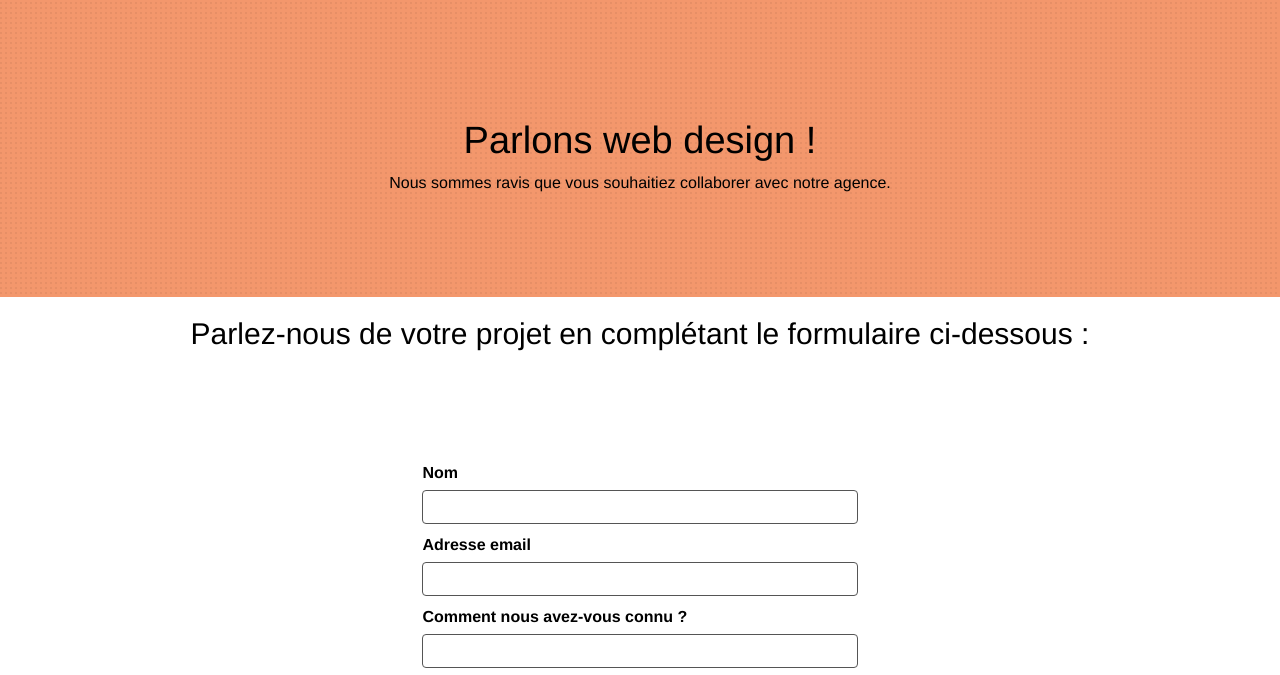
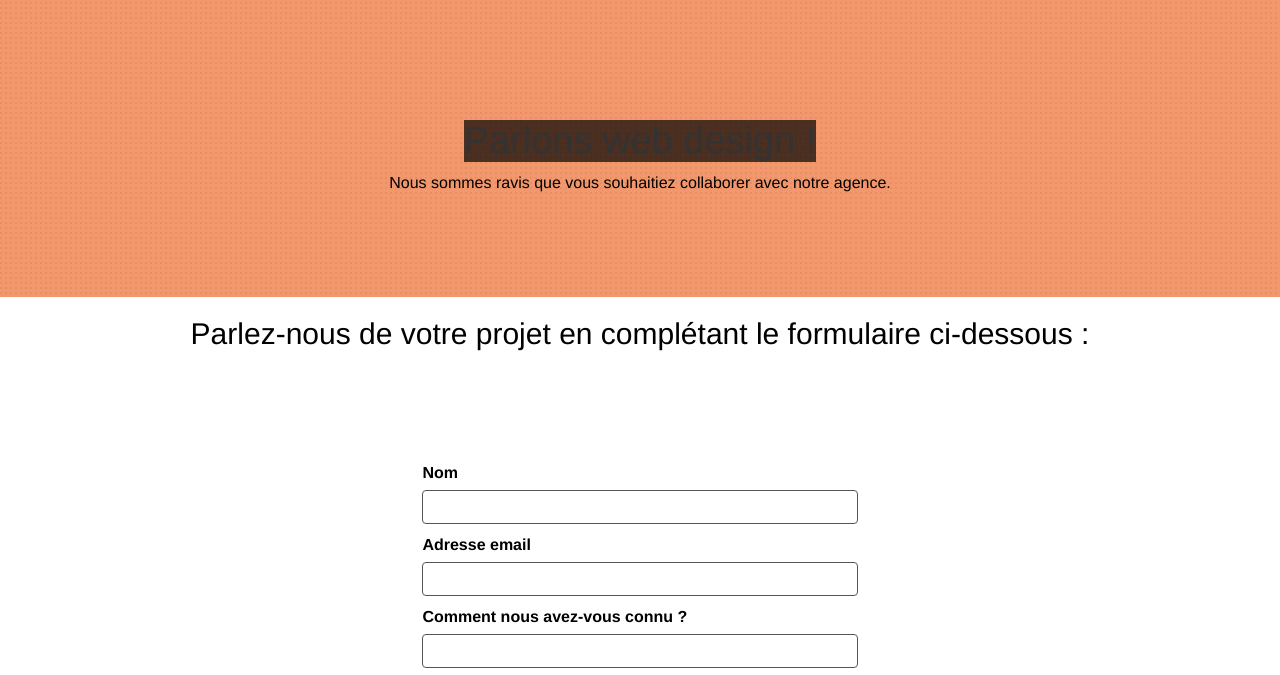
Before and after one commit to RayanBenGitHub/La-Chouette-Agence---version-optimisee, a website: page contact.html in a window 1280 px wide. Shown: the part 77-752 px from the top of the page. Drawn offline with Linux system fonts and the light colour scheme; files that its build step writes are made by us from their sources.

Commit message:
ajout classe html

```diff
--- a/contact.html
+++ b/contact.html
@@ -29,7 +29,7 @@
 			class="bloc bg-dots-bg bg-repeat bgc-atomic-tangerine d-bloc bloc-bg-texture texture-paper tout-centrer"
 			id="bloc-6">
 			<div class="container bloc-lg">
-				<h1 class="text-center hero-bloc-text tc-white">
+				<h1 class="text-center hero-bloc-text tc-white contact-h1">
 					Parlons web design !
 				</h1>
 				<p class="text-center mg-lg tc-white tight-width-whitespace">
```
